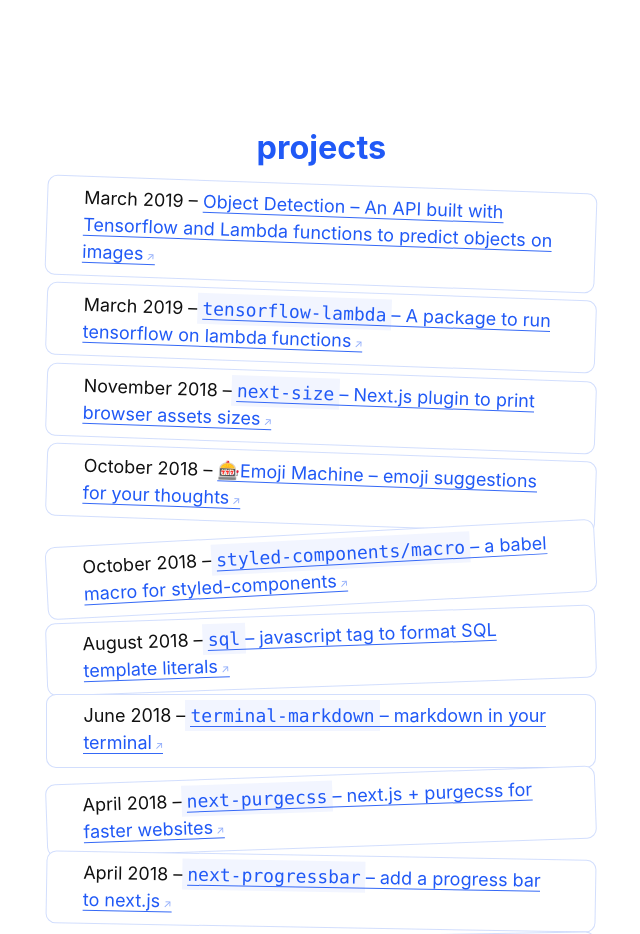
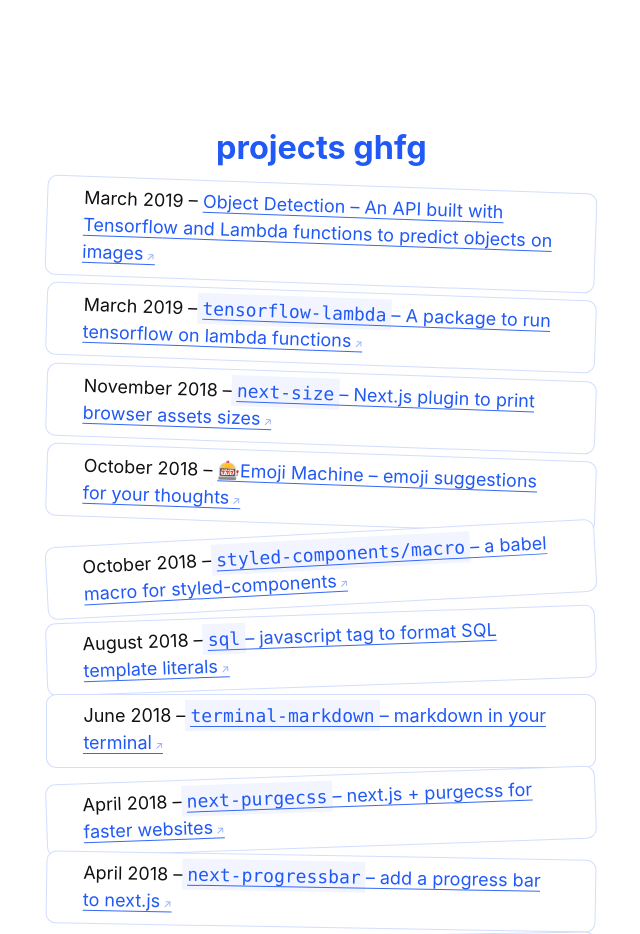
Before and after one commit to lucleray/luc.im, a Next.js app: page / in a window 1280 px wide. Shown: the part 1080-2014 px from the top of the page, without its empty margins (56-696 px from the left). Built offline with nearby package versions, Linux system fonts and the light colour scheme; a web font is replaced by a local one.

Commit message:
Update index.js

```diff
--- a/pages/index.js
+++ b/pages/index.js
@@ -58,7 +58,7 @@
 
 const Projects = () => (
   <section aria-labelledby="projects-title">
-    <H2 id="projects-title">projects</H2>
+    <H2 id="projects-title">projects ghfg</H2>
     <div>
       {projects.map(project => (
         <Card key={project.id}>
```
